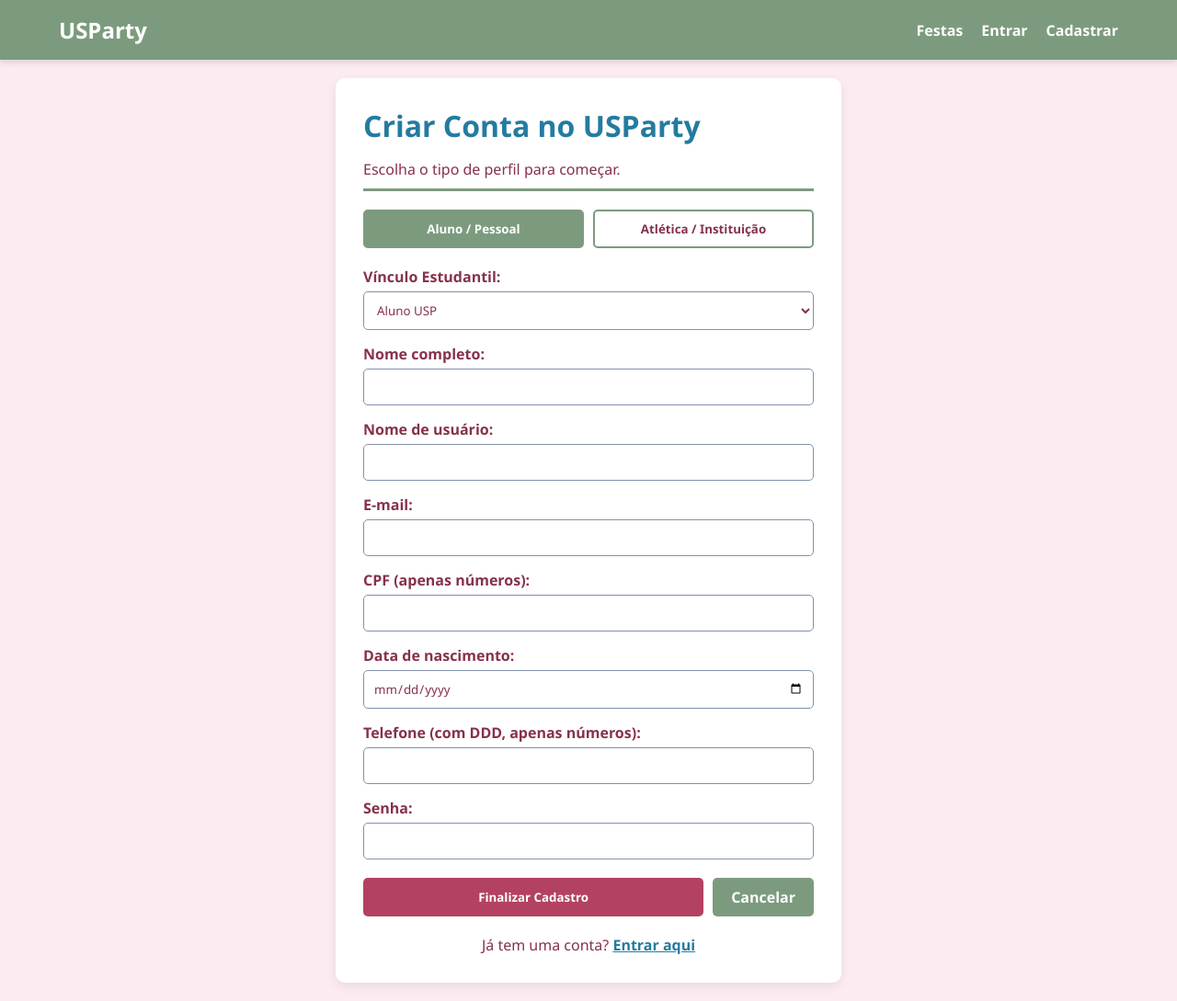
After one commit to annarzcardoso15/USParty, a Django app: page /usuarios/cadastro/ in a window 1280 px wide. The commit adds this page. Shown: the whole page at 92% size. Run offline with Django 5.2, Linux system fonts and the light colour scheme.

Commit message:
Implementa cadastro, login e perfil de usuarios

```diff
--- a/templates/base.html
+++ b/templates/base.html
@@ -14,10 +14,16 @@
         <div class="logo"> USParty</div>
         <div class="links">
             <a href="{% url 'feed_festas' %}">Festas</a>
-            <a href="#">Meus Ingressos</a>
-            <a href="{% url 'minhas_compras' %}">Minhas Compras</a>
-            <a href="{% url 'interessados' %}">Interessados</a>
-            <a href="#">Perfil</a>
+            {% if user.is_authenticated %}
+                <a href="#">Meus Ingressos</a>
+                <a href="{% url 'minhas_compras' %}">Minhas Compras</a>
+                <a href="{% url 'interessados' %}">Interessados</a>
+                <a href="{% url 'perfil' %}">Perfil ({{ user.username }})</a>
+                <a href="{% url 'logout' %}">Sair</a>
+            {% else %}
+                <a href="{% url 'login' %}">Entrar</a>
+                <a href="{% url 'cadastro' %}">Cadastrar</a>
+            {% endif %}
         </div>
     </nav>
 
--- a/usparty/urls.py
+++ b/usparty/urls.py
@@ -23,4 +23,5 @@ urlpatterns = [
     path('festas/', include('festas.urls')),
     path('ingressos/', include('ingressos.urls')),
     path('negociacoes/', include('negociacoes.urls')),
+    path('usuarios/', include('usuarios.urls')),
 ]
--- /dev/null
+++ b/usuarios/forms.py
@@ -0,0 +1,74 @@
+from django import forms
+from django.contrib.auth.models import User
+from .models import Pessoal, Instituicao
+
+class CadastroPessoalForm(forms.Form):
+    VINCULO_CHOICES = [
+        ('usp', 'Aluno USP'),
+        ('externo', 'Não-aluno / Outra Instituição'),
+    ]
+
+    vinculo = forms.ChoiceField(
+        label="Vínculo Estudantil",
+        choices=VINCULO_CHOICES,
+        widget=forms.Select,
+        initial='usp'
+    )
+    nome = forms.CharField(label="Nome completo", max_length=255)
+    username = forms.CharField(label="Nome de usuário", max_length=150)
+    email = forms.EmailField(label="E-mail")
+    cpf = forms.IntegerField(label="CPF (apenas números)")
+    data_nascimento = forms.DateField(
+        label="Data de nascimento",
+        widget=forms.DateInput(attrs={'type': 'date'})
+    )
+    telefone = forms.IntegerField(label="Telefone (com DDD, apenas números)")
+    instituicao = forms.CharField(
+        label="Qual instituição? (se não for USP)",
+        max_length=255,
+        required=False
+    )
+    senha = forms.CharField(label="Senha", widget=forms.PasswordInput)
+
+    def clean_email(self):
+        email = self.cleaned_data['email']
+        if User.objects.filter(email=email).exists():
+            raise forms.ValidationError("Este e-mail já possui cadastro.")
+        return email
+
+    def clean_username(self):
+        username = self.cleaned_data['username']
+        if User.objects.filter(username=username).exists():
+            raise forms.ValidationError("Este nome de usuário já está em uso.")
+        return username
+
+    def clean_cpf(self):
+        cpf = self.cleaned_data['cpf']
+        if Pessoal.objects.filter(cpf=cpf).exists():
+            raise forms.ValidationError("Este CPF já possui cadastro.")
+        return cpf
+
+
+class CadastroInstituicaoForm(forms.Form):
+    nome = forms.CharField(label="Nome da instituição / atlética", max_length=255)
+    email = forms.EmailField(label="E-mail institucional")
+    cnpj = forms.IntegerField(label="CNPJ (apenas números)")
+    telefone = forms.IntegerField(label="Telefone (com DDD, apenas números)")
+    senha = forms.CharField(label="Senha", widget=forms.PasswordInput)
+
+    def clean_email(self):
+        email = self.cleaned_data['email']
+        if User.objects.filter(email=email).exists():
+            raise forms.ValidationError("Este e-mail já possui cadastro.")
+        return email
+
+    def clean_cnpj(self):
+        cnpj = self.cleaned_data['cnpj']
+        if Instituicao.objects.filter(cnpj=cnpj).exists():
+            raise forms.ValidationError("Este CNPJ já possui cadastro.")
+        return cnpj
+
+
+class LoginForm(forms.Form):
+    identificador = forms.CharField(label="E-mail ou nome de usuário")
+    senha = forms.CharField(label="Senha", widget=forms.PasswordInput)
--- /dev/null
+++ b/usuarios/templates/usuarios/cadastro.html
@@ -0,0 +1,138 @@
+{% extends 'base.html' %}
+
+{% block content %}
+<style>
+    .auth-card {
+        max-width: 550px;
+        margin: 0 auto;
+        background: white;
+        padding: 30px;
+        border-radius: 10px;
+        box-shadow: 0 4px 12px rgba(0,0,0,0.08);
+    }
+    .tabs-tipo {
+        display: flex;
+        gap: 10px;
+        margin-bottom: 20px;
+    }
+    .tab-btn {
+        flex: 1;
+        padding: 10px;
+        border: 2px solid var(--fern);
+        background: white;
+        color: var(--vintage-berry);
+        font-weight: bold;
+        border-radius: 5px;
+        cursor: pointer;
+    }
+    .tab-btn.ativo {
+        background: var(--fern);
+        color: white;
+    }
+    .form-grupo {
+        margin-bottom: 15px;
+    }
+    .form-grupo label {
+        display: block;
+        font-weight: 600;
+        margin-bottom: 5px;
+    }
+    .form-grupo input,
+    .form-grupo select {
+        width: 100%;
+        padding: 10px;
+        border: 1px solid var(--lavender-grey);
+        border-radius: 5px;
+        background: white;
+        color: var(--vintage-berry);
+    }
+    .erro-campo {
+        color: #c0392b;
+        font-size: 0.85rem;
+        margin-top: 4px;
+    }
+</style>
+
+<div class="auth-card">
+    <div class="header-festas" style="margin-bottom: 20px; padding-bottom: 10px;">
+        <h1>Criar Conta no USParty</h1>
+        <p>Escolha o tipo de perfil para começar.</p>
+    </div>
+
+    <div class="tabs-tipo">
+        <button type="button" id="btn-pessoal" class="tab-btn {% if tipo_ativo != 'instituicao' %}ativo{% endif %}" onclick="alternarTipo('pessoal')">
+            Aluno / Pessoal
+        </button>
+        <button type="button" id="btn-instituicao" class="tab-btn {% if tipo_ativo == 'instituicao' %}ativo{% endif %}" onclick="alternarTipo('instituicao')">
+            Atlética / Instituição
+        </button>
+    </div>
+
+    <!-- Formulário Pessoal (USP002) -->
+    <form method="POST" id="form-pessoal" style="{% if tipo_ativo == 'instituicao' %}display:none;{% endif %}">
+        {% csrf_token %}
+        <input type="hidden" name="tipo_conta" value="pessoal">
+        {% for field in form_pessoal %}
+            <div class="form-grupo" id="grupo-{{ field.name }}">
+                {{ field.label_tag }}
+                {{ field }}
+                {% for error in field.errors %}
+                    <div class="erro-campo">{{ error }}</div>
+                {% endfor %}
+            </div>
+        {% endfor %}
+        <div style="display: flex; gap: 10px; margin-top: 20px;">
+            <button type="submit" class="btn-primary" style="flex: 1;">Finalizar Cadastro</button>
+            <a href="{% url 'feed_festas' %}" class="btn-primary btn-verde">Cancelar</a>
+        </div>
+    </form>
+
+    <!-- Formulário Instituição (USP003) -->
+    <form method="POST" id="form-instituicao" style="{% if tipo_ativo != 'instituicao' %}display:none;{% endif %}">
+        {% csrf_token %}
+        <input type="hidden" name="tipo_conta" value="instituicao">
+        {% for field in form_instituicao %}
+            <div class="form-grupo">
+                {{ field.label_tag }}
+                {{ field }}
+                {% for error in field.errors %}
+                    <div class="erro-campo">{{ error }}</div>
+                {% endfor %}
+            </div>
+        {% endfor %}
+        <div style="display: flex; gap: 10px; margin-top: 20px;">
+            <button type="submit" class="btn-primary" style="flex: 1;">Cadastrar Instituição</button>
+            <a href="{% url 'feed_festas' %}" class="btn-primary btn-verde">Cancelar</a>
+        </div>
+    </form>
+
+    <p style="margin-top: 20px; text-align: center;">
+        Já tem uma conta? <a href="{% url 'login' %}" style="color: var(--cerulean); font-weight: bold;">Entrar aqui</a>
+    </p>
+</div>
+
+<script>
+    function alternarTipo(tipo) {
+        document.getElementById('form-pessoal').style.display = (tipo === 'pessoal') ? 'block' : 'none';
+        document.getElementById('form-instituicao').style.display = (tipo === 'instituicao') ? 'block' : 'none';
+        document.getElementById('btn-pessoal').classList.toggle('ativo', tipo === 'pessoal');
+        document.getElementById('btn-instituicao').classList.toggle('ativo', tipo === 'instituicao');
+    }
+
+    function atualizarCampoInstituicao() {
+        const selectVinculo = document.getElementById('id_vinculo');
+        const grupoInstituicao = document.getElementById('grupo-instituicao');
+        if (selectVinculo && grupoInstituicao) {
+            grupoInstituicao.style.display = (selectVinculo.value === 'usp') ? 'none' : 'block';
+        }
+    }
+
+    document.addEventListener('DOMContentLoaded', function() {
+        const selectVinculo = document.getElementById('id_vinculo');
+        if (selectVinculo) {
+            selectVinculo.addEventListener('change', atualizarCampoInstituicao);
+            atualizarCampoInstituicao(); // Executa logo ao carregar a página
+        }
+    });
+</script>
+{% endblock %}
--- /dev/null
+++ b/usuarios/urls.py
@@ -0,0 +1,9 @@
+from django.urls import path
+from . import views
+
+urlpatterns = [
+    path('cadastro/', views.cadastro_view, name='cadastro'),
+    path('login/', views.login_view, name='login'),
+    path('logout/', views.logout_view, name='logout'),
+    path('perfil/', views.perfil_view, name='perfil'),
+]
--- a/usuarios/views.py
+++ b/usuarios/views.py
@@ -1,3 +1,108 @@
-from django.shortcuts import render
+from django.shortcuts import render, redirect
+from django.contrib.auth import authenticate, login, logout
+from django.contrib.auth.models import User
+from django.contrib.auth.decorators import login_required
+from django.contrib import messages
+from .models import Pessoal, Instituicao, Adm
+from .forms import CadastroPessoalForm, CadastroInstituicaoForm, LoginForm
+from ingressos.models import Anuncio
 
-# Create your views here.
+def cadastro_view(request):
+    tipo = request.POST.get('tipo_conta', 'pessoal')
+    form_pessoal = CadastroPessoalForm()
+    form_instituicao = CadastroInstituicaoForm()
+
+    if request.method == 'POST':
+        if tipo == 'pessoal':
+            form_pessoal = CadastroPessoalForm(request.POST)
+            if form_pessoal.is_valid():
+                dados = form_pessoal.cleaned_data
+                user = User.objects.create_user(
+                    username=dados['username'],
+                    email=dados['email'],
+                    password=dados['senha']
+                )
+                inst = 'USP' if dados['vinculo'] == 'usp' else (dados['instituicao'] or 'Não-aluno / Externa')
+                Pessoal.objects.create(
+                    usuario=user,
+                    nome=dados['nome'],
+                    cpf=dados['cpf'],
+                    telefone=dados['telefone'],
+                    data_nascimento=dados['data_nascimento'],
+                    instituicao=inst
+                )
+                messages.success(request, "Cadastro realizado com sucesso! Faça seu login.")
+                return redirect('login')
+        elif tipo == 'instituicao':
+            form_instituicao = CadastroInstituicaoForm(request.POST)
+            if form_instituicao.is_valid():
+                dados = form_instituicao.cleaned_data
+                user = User.objects.create_user(
+                    username=dados['email'],
+                    email=dados['email'],
+                    password=dados['senha']
+                )
+                Instituicao.objects.create(
+                    usuario=user,
+                    nome=dados['nome'],
+                    cnpj=dados['cnpj'],
+                    telefone=dados['telefone']
+                )
+                messages.success(request, "Instituição cadastrada com sucesso! Faça seu login.")
+                return redirect('login')
+
+    return render(request, 'usuarios/cadastro.html', {
+        'form_pessoal': form_pessoal,
+        'form_instituicao': form_instituicao,
+        'tipo_ativo': tipo
+    })
+
+
+def login_view(request):
+    if request.user.is_authenticated:
+        return redirect('perfil')
+
+    form = LoginForm(request.POST or None)
+    if request.method == 'POST' and form.is_valid():
+        identificador = form.cleaned_data['identificador']
+        senha = form.cleaned_data['senha']
+
+        user_obj = User.objects.filter(email=identificador).first() or User.objects.filter(username=identificador).first()
+
+        if user_obj:
+            if not user_obj.is_active:
+                messages.error(request, "Sua conta encontra-se temporariamente inativa. Entre em contato com a USParty.")
+                return render(request, 'usuarios/login.html', {'form': form})
+
+            user = authenticate(request, username=user_obj.username, password=senha)
+            if user is not None:
+                login(request, user)
+                return redirect('perfil')
+
+        messages.error(request, "E-mail/usuário ou senha incorretos. Verifique os dados e tente novamente.")
+
+    return render(request, 'usuarios/login.html', {'form': form})
+
+
+def logout_view(request):
+    logout(request)
+    return redirect('login')
+
+
+@login_required(login_url='login')
+def perfil_view(request):
+    user = request.user
+    perfil_pessoal = Pessoal.objects.filter(usuario=user).first()
+    perfil_instituicao = Instituicao.objects.filter(usuario=user).first()
+    is_adm = Adm.objects.filter(usuario=user).exists()
+
+    meus_anuncios = []
+    if perfil_pessoal:
+        meus_anuncios = Anuncio.objects.filter(pessoal=perfil_pessoal)
+
+    return render(request, 'usuarios/perfil.html', {
+        'perfil_pessoal': perfil_pessoal,
+        'perfil_instituicao': perfil_instituicao,
+        'is_adm': is_adm,
+        'meus_anuncios': meus_anuncios,
+    })
```
Also changed, not shown: usuarios/templates/usuarios/login.html (added, +72 -0 lines), usuarios/templates/usuarios/perfil.html (added, +134 -0 lines), usuarios/templates/usuarios/index.html (deleted).
